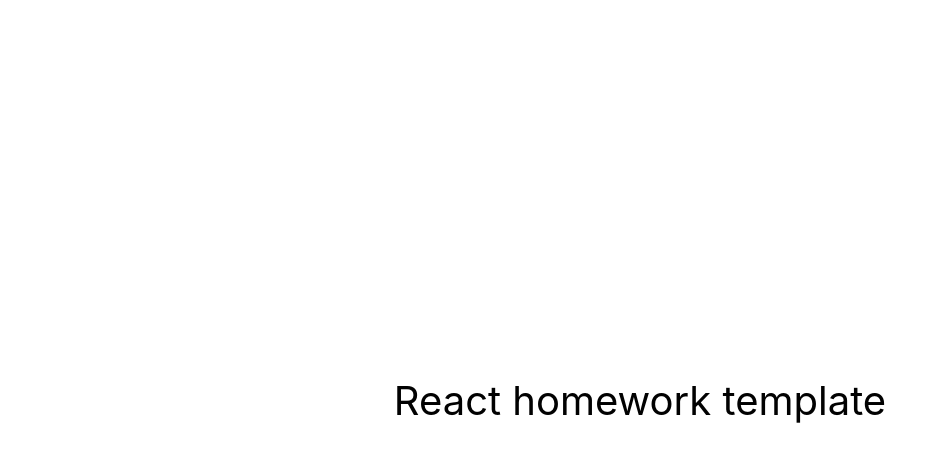
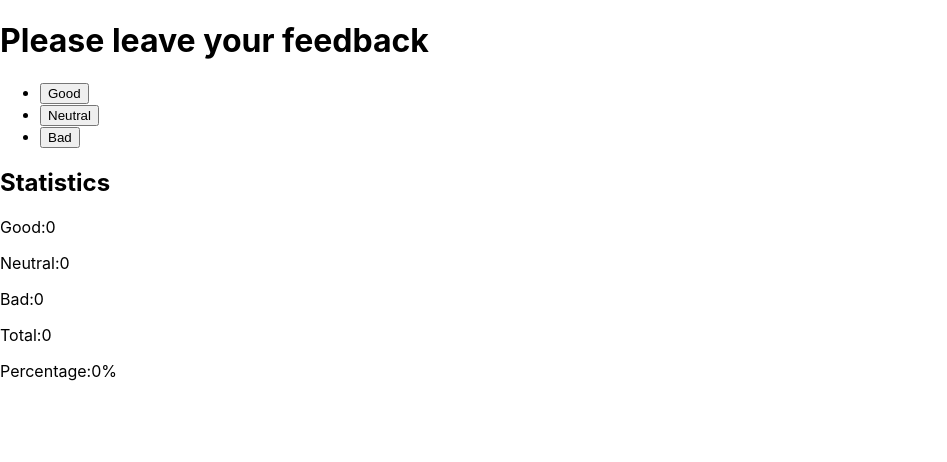
Before and after one commit to chamomile22/goit-react-hw-02-feedback, a React (Create React App) app: page / in a window 1280 px wide. Shown: the top 462 px of the page, without its empty margins (0-947 px from the left). Built offline with nearby package versions, Linux system fonts and the light colour scheme.

Commit message:
step 1-2 done

```diff
--- a/package.json
+++ b/package.json
@@ -4,6 +4,9 @@
   "private": true,
   "homepage": "https://chamomile22.github.io/goit-react-hw-02-feedback/",
   "dependencies": {
+    "@emotion/css": "^11.10.8",
+    "@emotion/react": "^11.10.8",
+    "@emotion/styled": "^11.10.8",
     "@testing-library/jest-dom": "^5.16.3",
     "@testing-library/react": "^12.1.4",
     "@testing-library/user-event": "^13.5.0",
--- a/src/components/App.jsx
+++ b/src/components/App.jsx
@@ -1,16 +1,9 @@
+import { Feedback } from './Feedback/Feedback';
+
 export const App = () => {
   return (
-    <div
-      style={{
-        height: '100vh',
-        display: 'flex',
-        justifyContent: 'center',
-        alignItems: 'center',
-        fontSize: 40,
-        color: '#010101'
-      }}
-    >
-      React homework template
-    </div>
+    <>
+      <Feedback></Feedback>
+    </>
   );
 };
--- /dev/null
+++ b/src/components/Feedback/Feedback.jsx
@@ -0,0 +1,79 @@
+import React from 'react';
+
+export class Feedback extends React.Component {
+  state = {
+    good: 0,
+    neutral: 0,
+    bad: 0,
+    total: 0,
+    percentage: 0,
+  };
+
+  handleGoodFeedback = () => {
+    this.setState(prevState => ({
+      good: (prevState.good += 1),
+    }));
+    this.countTotalFeedback();
+    this.countPositiveFeedbackPercentage();
+  };
+  handleNeutralFeedback = () => {
+    this.setState(prevState => ({
+      neutral: (prevState.neutral += 1),
+    }));
+    this.countTotalFeedback();
+    this.countPositiveFeedbackPercentage();
+  };
+  handleBadFeedback = () => {
+    this.setState(prevState => ({
+      bad: (prevState.bad += 1),
+    }));
+    this.countTotalFeedback();
+    this.countPositiveFeedbackPercentage();
+  };
+
+  countTotalFeedback = () => {
+    this.setState(prevState => ({
+      total: (prevState.total =
+        prevState.good + prevState.neutral + prevState.bad),
+    }));
+  };
+  countPositiveFeedbackPercentage = () => {
+    this.setState(prevState => ({
+      percentage: (prevState.percentage =
+        (prevState.good /
+          (prevState.good + prevState.neutral + prevState.bad)) *
+        100),
+    }));
+  };
+
+  render() {
+    return (
+      <>
+        <h1>Please leave your feedback</h1>
+        <ul>
+          <li>
+            <button type="button" onClick={this.handleGoodFeedback}>
+              Good
+            </button>
+          </li>
+          <li>
+            <button type="button" onClick={this.handleNeutralFeedback}>
+              Neutral
+            </button>
+          </li>
+          <li>
+            <button type="button" onClick={this.handleBadFeedback}>
+              Bad
+            </button>
+          </li>
+        </ul>
+        <h2>Statistics</h2>
+        <p>Good:{this.state.good}</p>
+        <p>Neutral:{this.state.neutral}</p>
+        <p>Bad:{this.state.bad}</p>
+        <p>Total:{this.state.total}</p>
+        <p>Percentage:{this.state.percentage}%</p>
+      </>
+    );
+  }
+}
```
Also changed, not shown: src/components/Feedback/Feedback.styled.jsx (added, +13 -0 lines), 1 other file (tests, documents, lock files or other folders).
